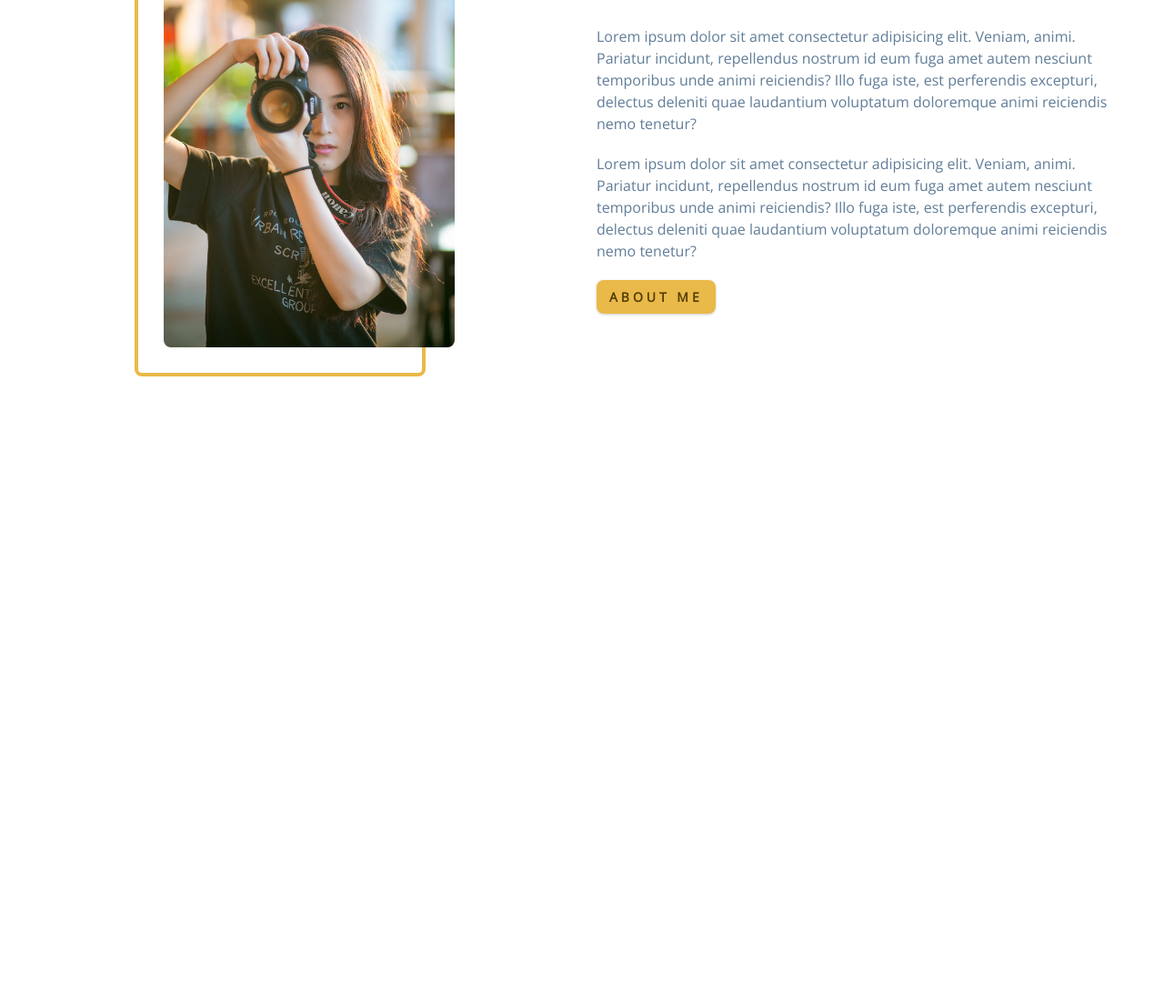
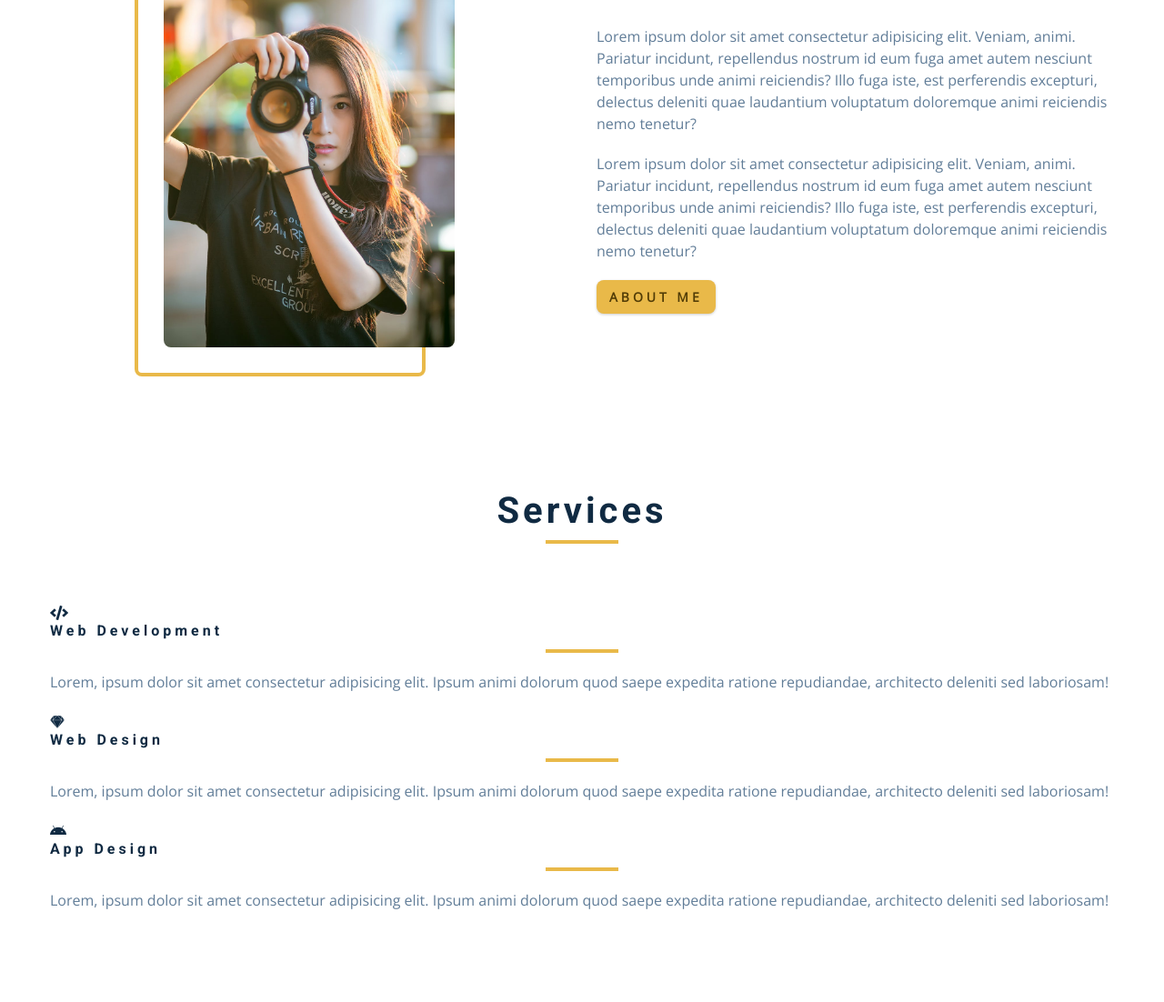
Before and after one commit to artsycoder533/grid-portfolio, a plain HTML site: page index.html in a window 1280 px wide. Shown: the part 978-2080 px from the top of the page at 91% size. Before the commit the page ends 1440 px from the top, so only its background shows below. Drawn offline with nearby package versions, Linux system fonts and the light colour scheme.

Commit message:
added services section html

```diff
--- a/index.html
+++ b/index.html
@@ -126,7 +126,7 @@
         <article class="about-img">
           <img src="./images/about-img.jpeg" alt="about img" class="hero-photo">
         </article>
-         <!-- about info -->
+        <!-- about info -->
         <article class="about-info">
           <!-- section title -->
           <div class="section-title about-title">
@@ -142,7 +142,46 @@
     </section>
     <!-- end of about -->
     <!-- services -->
-
+    <section class="section bg-grey">
+      <!-- section title -->
+      <div class="section-title">
+        <h2>services</h2>
+        <div class="underline"></div>
+      </div>
+      <!-- end of section title -->
+      <div class="services-center section-center">
+        <!-- single service -->
+        <article class="service">
+          <i class="fas fa-code service-icon"></i>
+          <h4>web development</h4>
+          <div class="underline"></div>
+          <p>
+            Lorem, ipsum dolor sit amet consectetur adipisicing elit. Ipsum animi dolorum quod saepe expedita ratione repudiandae, architecto deleniti sed laboriosam!
+          </p>
+        </article>
+        <!-- end of single service -->
+        <!-- single service -->
+        <article class="service">
+          <i class="fab fa-sketch service-icon"></i>
+          <h4>web design</h4>
+          <div class="underline"></div>
+          <p>
+            Lorem, ipsum dolor sit amet consectetur adipisicing elit. Ipsum animi dolorum quod saepe expedita ratione repudiandae, architecto deleniti sed laboriosam!
+          </p>
+        </article>
+        <!-- end of single service -->
+        <!-- single service -->
+        <article class="service">
+          <i class="fab fa-android service-icon"></i>
+          <h4>app design</h4>
+          <div class="underline"></div>
+          <p>
+            Lorem, ipsum dolor sit amet consectetur adipisicing elit. Ipsum animi dolorum quod saepe expedita ratione repudiandae, architecto deleniti sed laboriosam!
+          </p>
+        </article>
+        <!-- end of single service -->
+      </div>
+    </section>
     <!-- end of services -->
     <!-- projects -->
 
```
